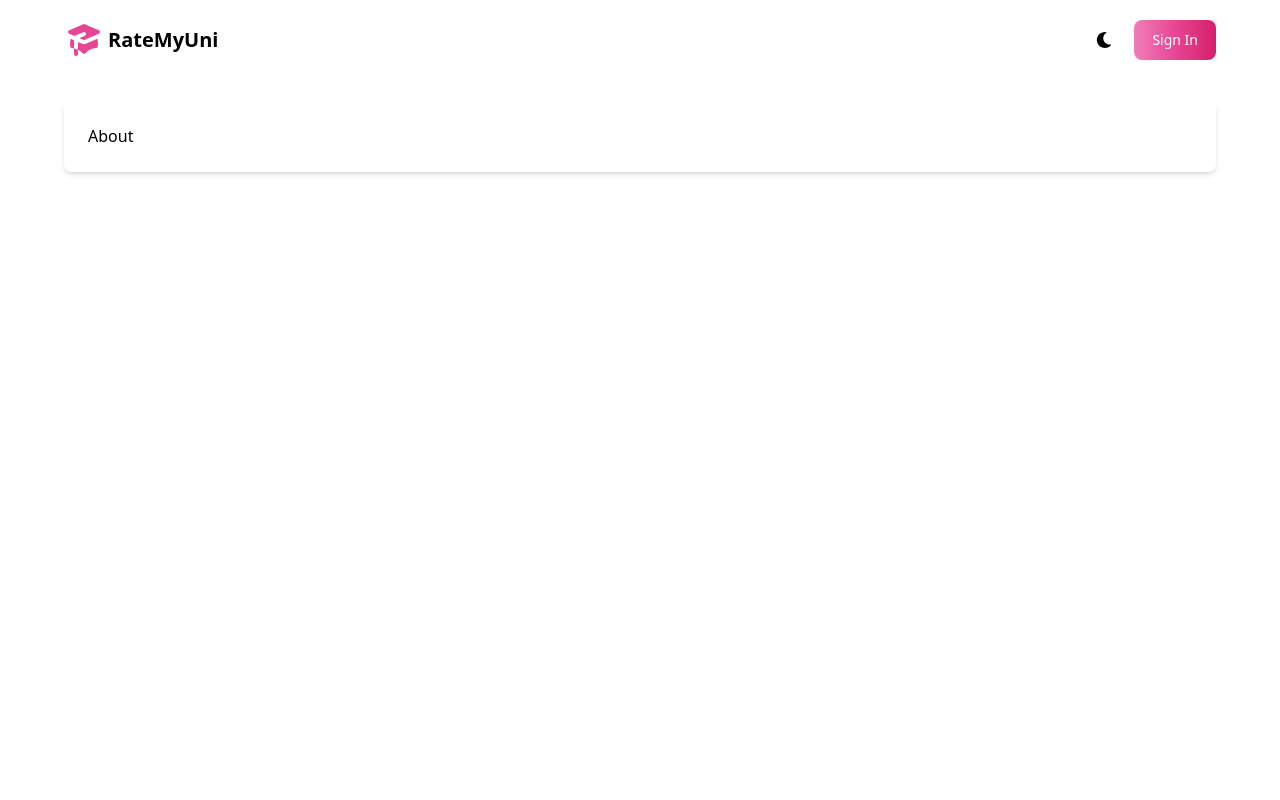
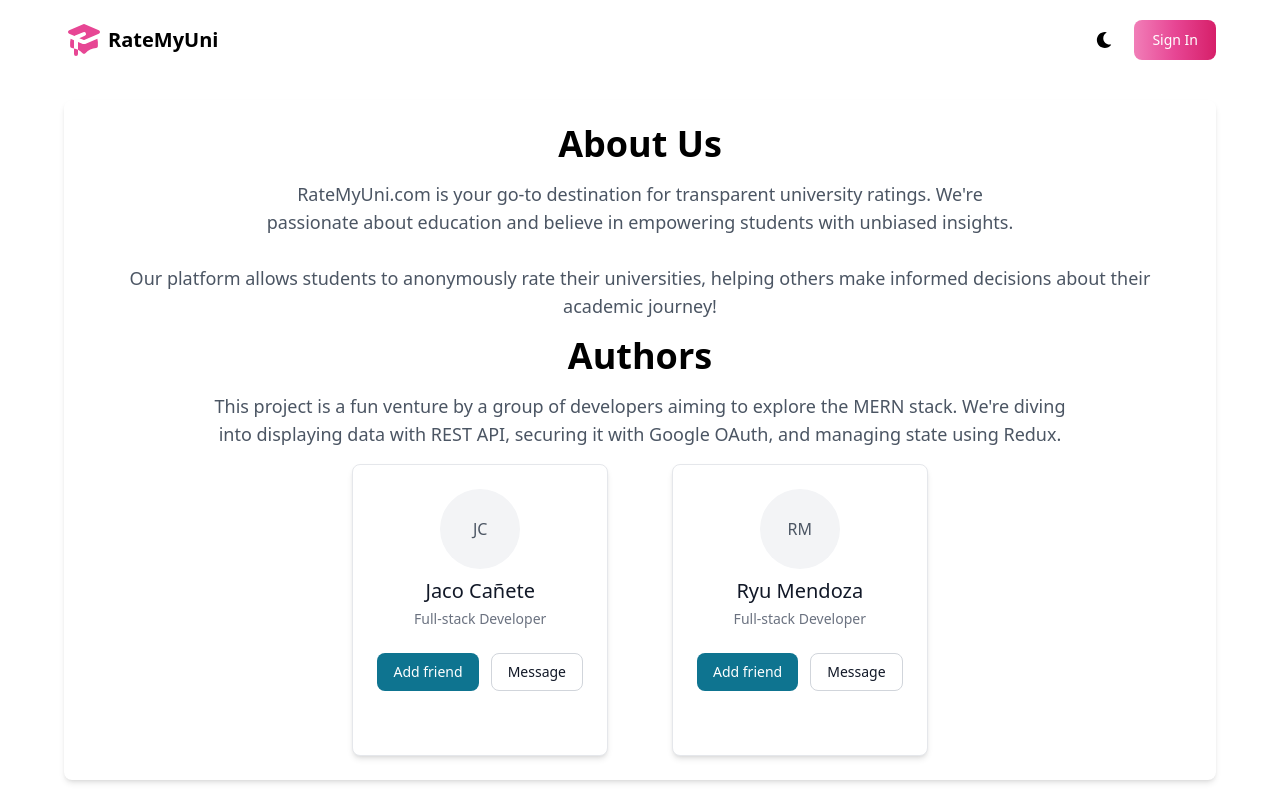
Before and after one commit to jacocanete/ratemyskwela, a React (Vite) app in the folder client/: page /about in a window 1280 px wide. Shown: the top 800 px of the page. Built offline with nearby package versions, Linux system fonts and the light colour scheme; no server answers; the HTML template or start-up script is replaced by a standard one.

Commit message:
refactor: About page and Home page components

```diff
--- a/client/src/pages/About.jsx
+++ b/client/src/pages/About.jsx
@@ -1,11 +1,88 @@
 import React from "react";
-import { Card } from "flowbite-react";
+import { Card, Avatar } from "flowbite-react";
 
 export default function About() {
   return (
     <div className="max-w-6xl mx-auto mt-5 mb-5 min-h-screen">
       <Card className="max-w-full flex flex-col shadow-md border-0 transition duration-300 ease-in-out ">
-        About
+        <h2 className="text-4xl text-center font-bold">About Us</h2>
+        <p className="text-lg text-gray-600 dark:text-gray-400 text-balance text-center">
+          RateMyUni.com is your go-to destination for transparent university
+          ratings. We're passionate about education and believe in empowering
+          students with unbiased insights.
+          <br />
+          <br />
+          Our platform allows students to anonymously rate their universities,
+          helping others make informed decisions about their academic journey!
+        </p>
+        <h2 className="text-4xl text-center font-bold">Authors</h2>
+        <p className="text-lg text-gray-600 dark:text-gray-400 text-balance text-center">
+          This project is a fun venture by a group of developers aiming to
+          explore the MERN stack. We're diving into displaying data with REST
+          API, securing it with Google OAuth, and managing state using Redux.
+        </p>
+        <div className="flex flex-row mx-auto w-full justify-center items-center gap-16">
+          <Card className="max-w-md">
+            <div className="flex flex-col items-center pb-10">
+              <Avatar
+                placeholderInitials="JC"
+                rounded
+                size="lg"
+                className="mb-2"
+              />
+              <h3 className="mb-1 text-xl font-medium text-gray-900 dark:text-white">
+                Jaco Cañete
+              </h3>
+              <span className="text-sm text-gray-500 dark:text-gray-400">
+                Full-stack Developer
+              </span>
+              <div className="mt-4 flex space-x-3 lg:mt-6">
+                <a
+                  href="#"
+                  className="inline-flex items-center rounded-lg bg-cyan-700 px-4 py-2 text-center text-sm font-medium text-white hover:bg-cyan-800 focus:outline-none focus:ring-4 focus:ring-cyan-300 dark:bg-cyan-600 dark:hover:bg-cyan-700 dark:focus:ring-cyan-800"
+                >
+                  Add friend
+                </a>
+                <a
+                  href="#"
+                  className="inline-flex items-center rounded-lg border border-gray-300 bg-white px-4 py-2 text-center text-sm font-medium text-gray-900 hover:bg-gray-100 focus:outline-none focus:ring-4 focus:ring-gray-200 dark:border-gray-600 dark:bg-gray-800 dark:text-white dark:hover:border-gray-700 dark:hover:bg-gray-700 dark:focus:ring-gray-700"
+                >
+                  Message
+                </a>
+              </div>
+            </div>
+          </Card>
+          <Card className="max-w-md">
+            <div className="flex flex-col items-center pb-10">
+              <Avatar
+                placeholderInitials="RM"
+                rounded
+                size="lg"
+                className="mb-2"
+              />
+              <h3 className="mb-1 text-xl font-medium text-gray-900 dark:text-white">
+                Ryu Mendoza
+              </h3>
+              <span className="text-sm text-gray-500 dark:text-gray-400">
+                Full-stack Developer
+              </span>
+              <div className="mt-4 flex space-x-3 lg:mt-6">
+                <a
+                  href="#"
+                  className="inline-flex items-center rounded-lg bg-cyan-700 px-4 py-2 text-center text-sm font-medium text-white hover:bg-cyan-800 focus:outline-none focus:ring-4 focus:ring-cyan-300 dark:bg-cyan-600 dark:hover:bg-cyan-700 dark:focus:ring-cyan-800"
+                >
+                  Add friend
+                </a>
+                <a
+                  href="#"
+                  className="inline-flex items-center rounded-lg border border-gray-300 bg-white px-4 py-2 text-center text-sm font-medium text-gray-900 hover:bg-gray-100 focus:outline-none focus:ring-4 focus:ring-gray-200 dark:border-gray-600 dark:bg-gray-800 dark:text-white dark:hover:border-gray-700 dark:hover:bg-gray-700 dark:focus:ring-gray-700"
+                >
+                  Message
+                </a>
+              </div>
+            </div>
+          </Card>
+        </div>
       </Card>
     </div>
   );
--- a/client/src/pages/Home.jsx
+++ b/client/src/pages/Home.jsx
@@ -18,8 +18,6 @@ export default function Home() {
   const [loading, setLoading] = useState(true);
   const [error, setError] = useState(null);
   const [showMore, setShowMore] = useState(true);
-
-  console.log(totalUniversities);
 
   useEffect(() => {
     const fetchUniversities = async () => {
@@ -72,11 +70,12 @@ export default function Home() {
     <div className="max-w-6xl mx-auto mt-5 mb-5 min-h-screen">
       <div className="grid grid-cols-1 md:grid-cols-2 lg:grid-cols-3 gap-5">
         {universities.map((university) => (
-          <Link to={`/${university.slug}`} className="flex">
-            <Card
-              key={university._id}
-              className="w-full cursor-pointer mx-auto max-w-sm ring-pink-500 dark:ring-gray-800 hover:ring-1 flex flex-col p-2 bg-white dark:bg-gray-800 shadow-md border-0 dark:shadow-none rounded-md transition duration-300 ease-in-out transform hover:-translate-y-1 hover:scale-105"
-            >
+          <Link
+            to={`/${university.slug}`}
+            className="flex"
+            key={university._id}
+          >
+            <Card className="w-full cursor-pointer mx-auto max-w-sm ring-pink-500 dark:ring-gray-800 hover:ring-1 flex flex-col p-2 bg-white dark:bg-gray-800 shadow-md border-0 dark:shadow-none rounded-md transition duration-300 ease-in-out transform hover:-translate-y-1 hover:scale-105">
               <div className="flex">
                 <Avatar
                   img={university.logo}
```
